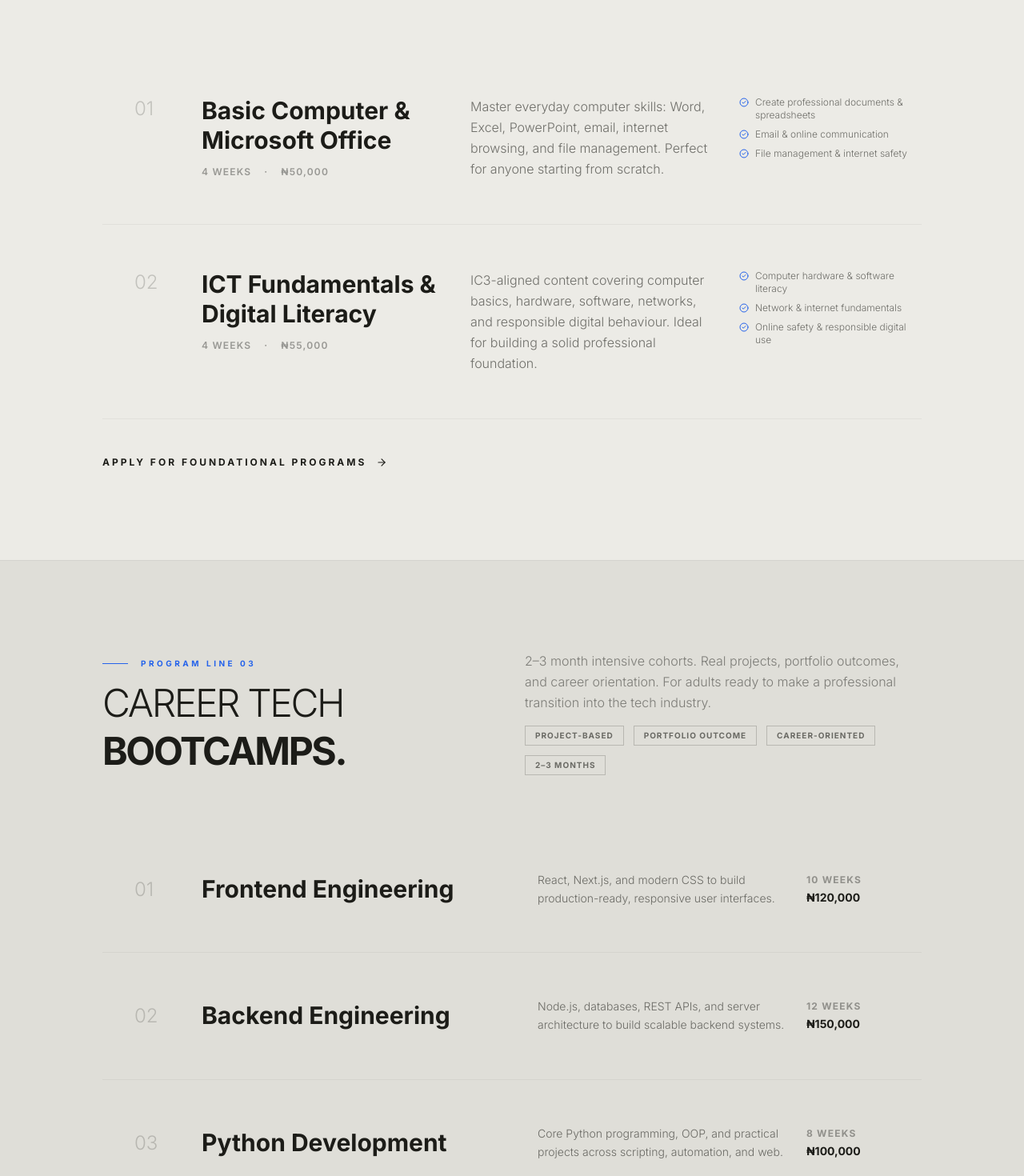
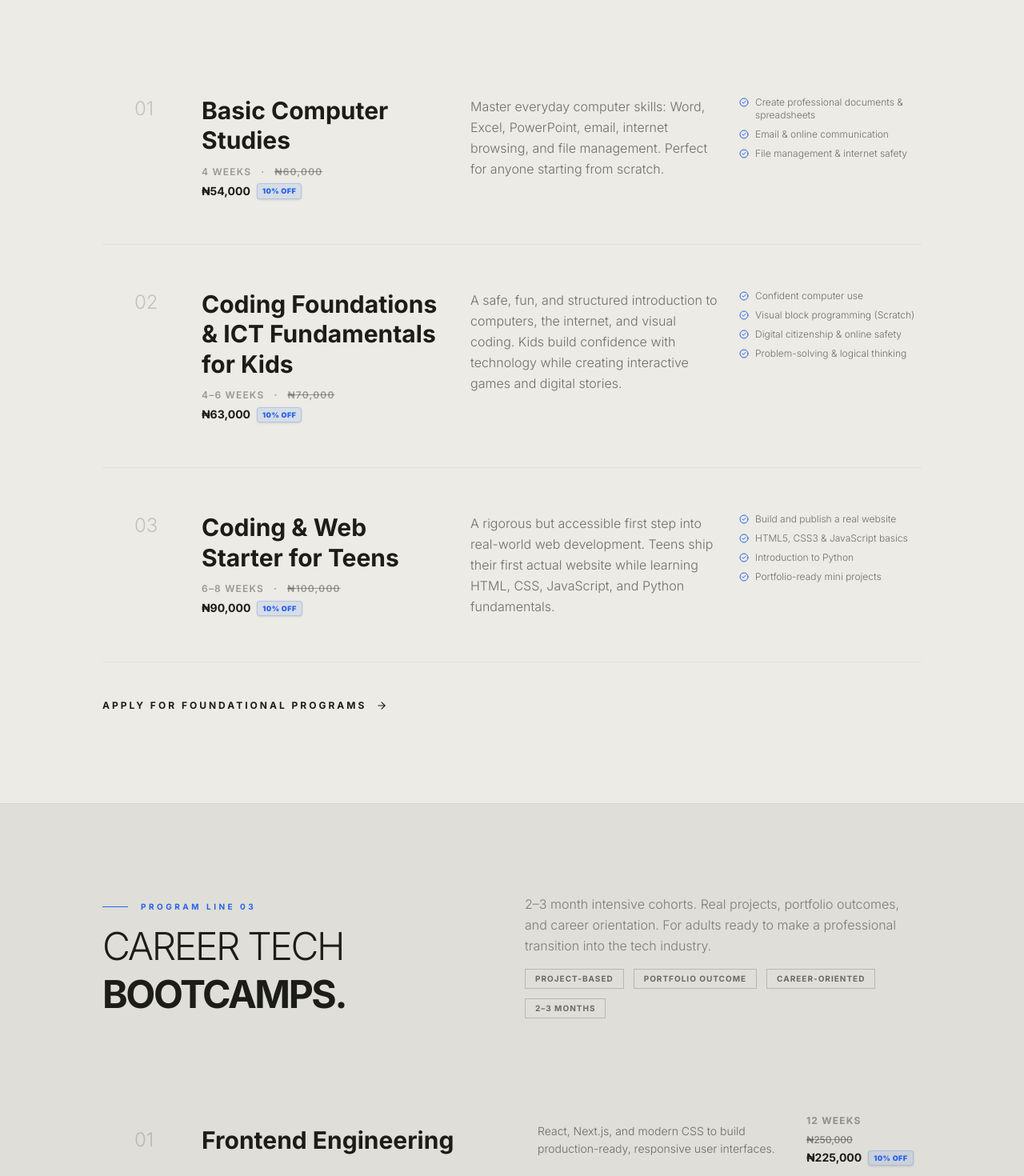
Before and after one commit to idyWilliams/ephad_ict, a Next.js app: page / in a window 1280 px wide. Shown: the part 2780-4250 px from the top of the page at 80% size. Built offline with nearby package versions, Linux system fonts and the light colour scheme.

Commit message:
feat: add course data and render foundational courses section

```diff
--- a/src/components/sections/Courses.tsx
+++ b/src/components/sections/Courses.tsx
@@ -13,6 +13,13 @@ const SectionLabel = ({ text }: { text: string }) => (
     <span className="text-[10px] font-bold uppercase tracking-[0.35em] text-[var(--color-brand-sky)]">{text}</span>
   </div>
 );
+
+const calculateDiscountedPrice = (priceStr: string) => {
+  const numericPrice = parseInt(priceStr.replace(/\D/g, ""), 10);
+  if (isNaN(numericPrice)) return priceStr;
+  const discounted = numericPrice * 0.9;
+  return `₦${discounted.toLocaleString()}`;
+};
 
 export const Courses = () => {
   return (
@@ -56,10 +63,16 @@ export const Courses = () => {
                     <h3 className="text-2xl md:text-3xl font-bold text-[#1C1C18] dark:text-white group-hover:text-[var(--color-brand-sky)] transition-colors leading-tight">
                       {course.title}
                     </h3>
-                    <div className="flex items-center gap-4 mt-3 text-xs uppercase tracking-widest text-[#1C1C18]/40 dark:text-white/40 font-semibold">
-                      <span>{course.duration}</span>
-                      <span>·</span>
-                      <span>{course.price}</span>
+                    <div className="flex flex-col gap-1 mt-3">
+                      <div className="flex items-center flex-wrap gap-3 text-xs uppercase tracking-widest text-[#1C1C18]/40 dark:text-white/40 font-semibold">
+                        <span>{course.duration}</span>
+                        <span>·</span>
+                        <span className="line-through decoration-[#1C1C18]/40 dark:decoration-white/40">{course.price}</span>
+                      </div>
+                      <div className="flex items-center gap-2 mt-0.5">
+                        <span className="text-sm font-bold text-[#1C1C18] dark:text-white">{calculateDiscountedPrice(course.price)}</span>
+                        <span className="text-[9px] bg-[var(--color-brand-sky)]/10 text-[var(--color-brand-sky)] px-1.5 py-0.5 rounded font-black tracking-wider border border-[var(--color-brand-sky)]/20 shadow-sm">10% OFF</span>
+                      </div>
                     </div>
                   </div>
                   <div className="md:col-span-4">
@@ -142,7 +155,13 @@ export const Courses = () => {
                   </div>
                   <div className="md:col-span-2 flex flex-col items-start gap-1">
                     <span className="text-xs uppercase tracking-widest text-[#1C1C18]/40 dark:text-white/40 font-bold">{course.duration}</span>
-                    <span className="text-sm font-bold text-[#1C1C18] dark:text-white">{course.price}</span>
+                    <div className="flex flex-col items-start gap-1 mt-1">
+                      <span className="text-xs font-medium text-[#1C1C18]/50 dark:text-white/50 line-through decoration-[#1C1C18]/40 dark:decoration-white/40">{course.price}</span>
+                      <div className="flex items-center gap-2">
+                        <span className="text-sm font-bold text-[#1C1C18] dark:text-white">{calculateDiscountedPrice(course.price)}</span>
+                        <span className="text-[9px] bg-[var(--color-brand-sky)]/10 text-[var(--color-brand-sky)] px-1.5 py-0.5 rounded font-black tracking-wider uppercase border border-[var(--color-brand-sky)]/20 shadow-sm">10% OFF</span>
+                      </div>
+                    </div>
                   </div>
                 </div>
               </motion.div>
--- a/src/data/index.ts
+++ b/src/data/index.ts
@@ -2,21 +2,21 @@
 export const youthPrograms = [
   {
     id: "kids-ict-club",
-    title: "Kids ICT & Coding Club",
+    title: "Coding Foundations & ICT Fundamentals for Kids",
     ageRange: "Ages 7 – 12",
     format: "Term-based · Holiday · Bootcamp",
     duration: "4–6 weeks",
-    price: "₦40,000",
+    price: "₦70,000",
     description: "A safe, fun, and structured introduction to computers, the internet, and visual coding. Kids build confidence with technology while creating interactive games and digital stories.",
     outcomes: ["Confident computer use", "Visual block programming (Scratch)", "Digital citizenship & online safety", "Problem-solving & logical thinking"],
   },
   {
     id: "teens-coding-web",
-    title: "Teens Coding & Web",
+    title: "Coding & Web Starter for Teens",
     ageRange: "Ages 13 – 17",
     format: "Term-based · Holiday · Bootcamp",
     duration: "6–8 weeks",
-    price: "₦60,000",
+    price: "₦100,000",
     description: "A rigorous but accessible first step into real-world web development. Teens ship their first actual website while learning HTML, CSS, JavaScript, and Python fundamentals.",
     outcomes: ["Build and publish a real website", "HTML5, CSS3 & JavaScript basics", "Introduction to Python", "Portfolio-ready mini projects"],
   },
@@ -26,31 +26,39 @@ export const youthPrograms = [
 export const foundationalCourses = [
   {
     id: "basic-computer",
-    title: "Basic Computer & Microsoft Office",
+    title: "Basic Computer Studies",
     duration: "4 weeks",
-    price: "₦50,000",
+    price: "₦60,000",
     description: "Master everyday computer skills: Word, Excel, PowerPoint, email, internet browsing, and file management. Perfect for anyone starting from scratch.",
     outcomes: ["Create professional documents & spreadsheets", "Email & online communication", "File management & internet safety"],
   },
   {
-    id: "ict-fundamentals",
-    title: "ICT Fundamentals & Digital Literacy",
-    duration: "4 weeks",
-    price: "₦55,000",
-    description: "IC3-aligned content covering computer basics, hardware, software, networks, and responsible digital behaviour. Ideal for building a solid professional foundation.",
-    outcomes: ["Computer hardware & software literacy", "Network & internet fundamentals", "Online safety & responsible digital use"],
+    id: "kids-ict-foundations",
+    title: "Coding Foundations & ICT Fundamentals for Kids",
+    duration: "4–6 weeks",
+    price: "₦70,000",
+    description: "A safe, fun, and structured introduction to computers, the internet, and visual coding. Kids build confidence with technology while creating interactive games and digital stories.",
+    outcomes: ["Confident computer use", "Visual block programming (Scratch)", "Digital citizenship & online safety", "Problem-solving & logical thinking"],
+  },
+  {
+    id: "teens-coding-starter",
+    title: "Coding & Web Starter for Teens",
+    duration: "6–8 weeks",
+    price: "₦100,000",
+    description: "A rigorous but accessible first step into real-world web development. Teens ship their first actual website while learning HTML, CSS, JavaScript, and Python fundamentals.",
+    outcomes: ["Build and publish a real website", "HTML5, CSS3 & JavaScript basics", "Introduction to Python", "Portfolio-ready mini projects"],
   },
 ];
 
 // ─── PRODUCT LINE 3: ADULTS – CAREER TECH ─────────────────────────────────────
 export const careerCourses = [
-  { id: "frontend-engineering", title: "Frontend Engineering", duration: "10 weeks", price: "₦120,000", description: "React, Next.js, and modern CSS to build production-ready, responsive user interfaces." },
-  { id: "backend-engineering", title: "Backend Engineering", duration: "12 weeks", price: "₦150,000", description: "Node.js, databases, REST APIs, and server architecture to build scalable backend systems." },
-  { id: "python-dev", title: "Python Development", duration: "8 weeks", price: "₦100,000", description: "Core Python programming, OOP, and practical projects across scripting, automation, and web." },
-  { id: "product-design", title: "UI/UX Product Design", duration: "8 weeks", price: "₦100,000", description: "Figma, user research, wireframing, and prototyping to design beautiful, conversion-focused products." },
-  { id: "data-analysis", title: "Data Analysis", duration: "8 weeks", price: "₦120,000", description: "Python, SQL, Pandas, and data visualisation to extract insights and build decision-ready dashboards." },
-  { id: "web-design", title: "Web Design", duration: "6 weeks", price: "₦80,000", description: "Visual design principles, tools, and hand-coded HTML/CSS to craft beautiful websites end-to-end." },
-  { id: "ethical-hacking", title: "Ethical Hacking Fundamentals", duration: "10 weeks", price: "₦200,000", description: "CEH-aligned curriculum: network security, vulnerability assessment, and pentesting methodologies." },
+  { id: "frontend-engineering", title: "Frontend Engineering", duration: "12 weeks", price: "₦250,000", description: "React, Next.js, and modern CSS to build production-ready, responsive user interfaces." },
+  { id: "mobile-app-dev", title: "Mobile App Development (Cross Platform)", duration: "12 weeks", price: "₦250,000", description: "Learn to build cross-platform mobile apps for iOS and Android using modern frameworks like React Native or Flutter." },
+  { id: "backend-engineering", title: "Backend Engineering", duration: "12 weeks", price: "₦300,000", description: "Node.js, databases, REST APIs, and server architecture to build scalable backend systems." },
+  { id: "product-design", title: "Product Design (UI/UX)", duration: "8 weeks", price: "₦200,000", description: "Figma, user research, wireframing, and prototyping to design beautiful, conversion-focused products." },
+  { id: "data-analysis", title: "Data Analysis/Science", duration: "12 weeks", price: "₦250,000", description: "Python, SQL, Pandas, and data visualisation to extract insights and build decision-ready dashboards." },
+  { id: "ethical-hacking", title: "Ethical Hacking Fundamentals", duration: "12 weeks", price: "₦300,000", description: "CEH-aligned curriculum: network security, vulnerability assessment, and pentesting methodologies." },
+  { id: "ai-automation", title: "AI Automation", duration: "12 weeks", price: "₦250,000", description: "Harness AI tools and frameworks to automate processes, build intelligent workflows, and scale operations efficiently." },
 ];
 
 // ─── LEGACY FLAT LIST (used in registration dropdowns) ─────────────────────────
```
Also changed, not shown: 1 other file (tests, documents, lock files or other folders).
